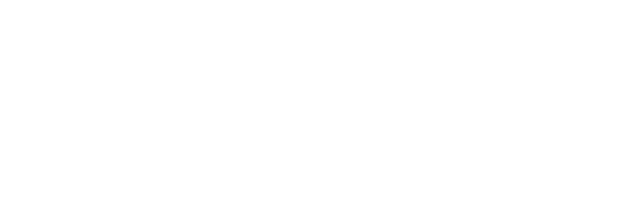
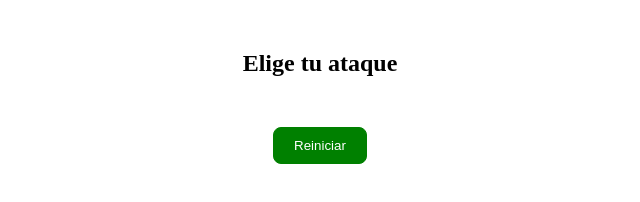
Before and after one commit to AshkoreDev/mokepon-videogame, a website with bundled scripts: page index.html in a window 1280 px wide. Shown: the whole page, without its empty margins (320-960 px from the left). Built offline with nearby package versions, Linux system fonts and the light colour scheme.

Commit message:
Added restart button CSS style

```diff
--- a/index.html
+++ b/index.html
@@ -35,7 +35,7 @@
 			<button type="button" id="choosePetBtn">Seleccionar</button>
 		</section>
 
-		<section id="chooseAttack" class="inactive">
+		<section id="chooseAttack" class="">
 			<p id="playerPetName"></p><span id="playerPetLives"></span>
 			<p id="opponentPetName"></p><span id="opponentPetLives"></span>
 
@@ -48,7 +48,7 @@
 			<p id="finalResult"></p>
 		</section>
 
-		<section id="restart" class="inactive">
+		<section id="restart" class="">
 			<button id="restartBtn">Reiniciar</button>
 		</section>
 
--- a/src/css/style.css
+++ b/src/css/style.css
@@ -78,6 +78,24 @@ h1 {
 	padding: 10px;
 }
 
+/*ATTACKS*/
+#chooseAttack {
+	margin: 50px auto;
+}
+
+/*RESTART*/
+#restart {
+
+}
+
+#restartBtn {
+	padding: 10px 20px;
+	border-radius: 8px;
+	color: white;
+	border: 1px solid green;
+	background-color: green;
+}
+
 @media screen and (min-width: 768px) {
 	#choosePet {
 		width: 700px;
```
